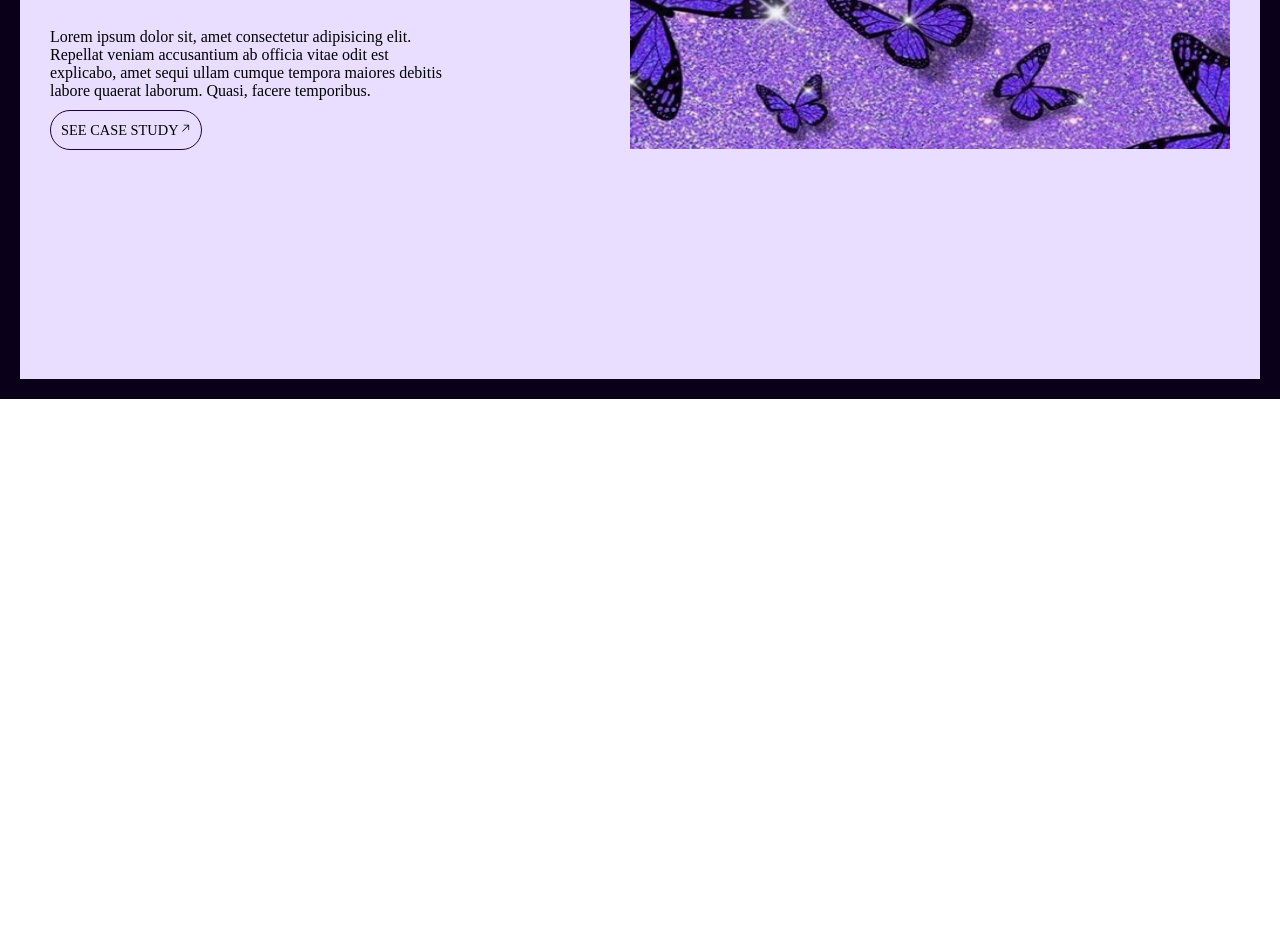
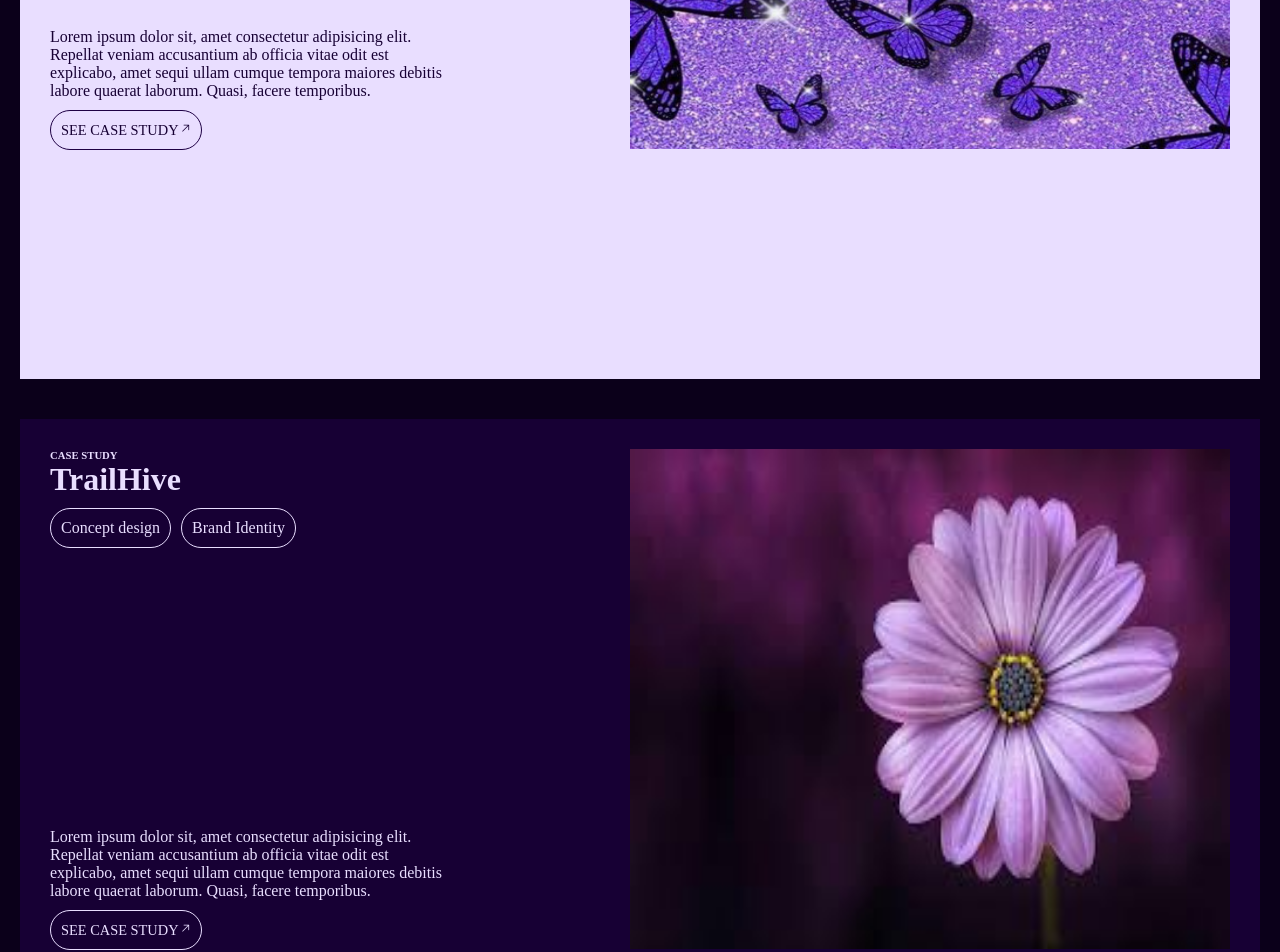
Before and after one commit to Hnin-Nandar/portfolio-, a React (Create React App) app: page / in a window 1280 px wide. Shown: the part 1560-2512 px from the top of the page. Before the commit the page ends 1959 px from the top, so only its background shows below. Built offline with nearby package versions, Linux system fonts and the light colour scheme.

Commit message:
new page

```diff
--- a/src/pages/study/index.js
+++ b/src/pages/study/index.js
@@ -1,11 +1,13 @@
 import React from 'react';
 import './study.css';
 import myImage from './unnamed.jpg';
+import myImage2 from './images.jpg';
 import { GoArrowUpRight } from "react-icons/go";
 
 const Study = () => {
     return (
-        <div className='studySection'>
+        <div >
+            <div className='studySection1'>
                 <div className='col2'>
                     <h6>CASE STUDY</h6>
                     <h1>Korba</h1>
@@ -15,11 +17,29 @@ const Study = () => {
                     </ul>
                     <p>Lorem ipsum dolor sit, amet consectetur adipisicing elit.<br /> Repellat veniam accusantium ab officia vitae odit est<br /> explicabo, amet sequi ullam cumque tempora maiores debitis<br /> labore quaerat laborum. Quasi, facere temporibus.</p>
                     <ul>
-                    <li><a href='#'><span className='text3'>SEE CASE STUDY</span></a><GoArrowUpRight stroke='black' fill='black' size='0.8em' /></li>
+                        <li><a href='#'><span className='text3'>SEE CASE STUDY</span></a><GoArrowUpRight stroke='#170034' fill='#170034' size='0.8em' /></li>
                     </ul>
                 </div>
+                <div className='col2 '>
+                    <img src={myImage} alt='butterfly' />
+                </div>
+            </div>
+            <div className='studySection2'>
                 <div className='col2'>
-                <img src={myImage} alt='butterfly' />
+                    <h6>CASE STUDY</h6>
+                    <h1>TrailHive</h1>
+                    <ul>
+                        <li><a href='#'>Concept design</a></li>
+                        <li><a href='#'>Brand Identity</a></li>
+                    </ul>
+                    <p>Lorem ipsum dolor sit, amet consectetur adipisicing elit.<br /> Repellat veniam accusantium ab officia vitae odit est<br /> explicabo, amet sequi ullam cumque tempora maiores debitis<br /> labore quaerat laborum. Quasi, facere temporibus.</p>
+                    <ul>
+                        <li><a href='#'><span className='text4'>SEE CASE STUDY</span></a><GoArrowUpRight stroke='#E9DEFF' fill='#E9DEFF' size='0.8em' /></li>
+                    </ul>
+                </div>
+                <div className='col2 '>
+                    <img src={myImage2} alt='flower' />
+                </div>
             </div>
 
         </div>
--- a/src/pages/study/study.css
+++ b/src/pages/study/study.css
@@ -1,4 +1,26 @@
-.studySection {
+/* -----------STUDY SECTION---------- */
+.col2 {
+    flex: 1;
+    text-align: left;
+    padding: 30px;
+}
+
+.col2 img {
+    width: 600px;
+    height: 500px;
+}
+
+
+
+
+
+
+
+
+/* -----------STUDY SECTION ONE---------- */
+
+
+.studySection1 {
     display: flex;
     min-height: 100vh;
     background-color: #E9DEFF;
@@ -6,19 +28,13 @@
 
 }
 
-.col2 {
-    flex: 1;
-    text-align: left;
-    padding: 30px;
+.studySection1 h1,
+.studySection1 h6,
+.studySection1 p {
+    color: #170034;
 }
 
-.studySection h1,
-h6,
-p {
-    color: black;
-}
-
-.studySection p {
+.studySection1 p {
     margin-top: 17.5em;
 }
 
@@ -33,19 +49,60 @@ p {
     max-width: 300px;
 }
 
-.col2 ul li a,
-.col2 a {
+.studySection1 ul li a,
+.studySection1 a {
     text-decoration: none;
-    color: black;
+    color: #170034;
 }
 
-.col2 img {
-    width: 600px;
-    height: 500px;
-}
+
 
 .text3 {
     font-family: 'Times New Roman', Times, serif;
-    color: black;
+    color: #170034;
     font-size: 90%;
 }
+
+
+/* -----------STUDY SECTION TWO---------- */
+
+
+.studySection2 {
+    display: flex;
+    min-height: 100vh;
+    background-color: #170034;
+    border: 20px solid #0B001A;
+}
+
+.studySection2 h1,
+.studySection2 h6,
+.studySection2 p {
+    color: #E9DEFF;
+}
+
+.text4 {
+    font-family: 'Times New Roman', Times, serif;
+    color: #E9DEFF;
+    font-size: 90%;
+}
+
+
+.studySection2 ul li {
+    display: inline-block;
+    padding: 10px;
+    border: 1px solid #E9DEFF;
+    border-radius: 20px;
+    margin-top: 10px;
+    margin-right: 10px;
+    max-width: 300px;
+}
+
+.studySection2 ul li a,
+.studySection2 a {
+    text-decoration: none;
+    color: #E9DEFF;
+}
+
+.studySection2 p {
+    margin-top: 17.5em;
+}
```
Also changed, not shown: src/pages/study/images.jpg (added). Lines whose indentation alone changed are shown as unchanged.
